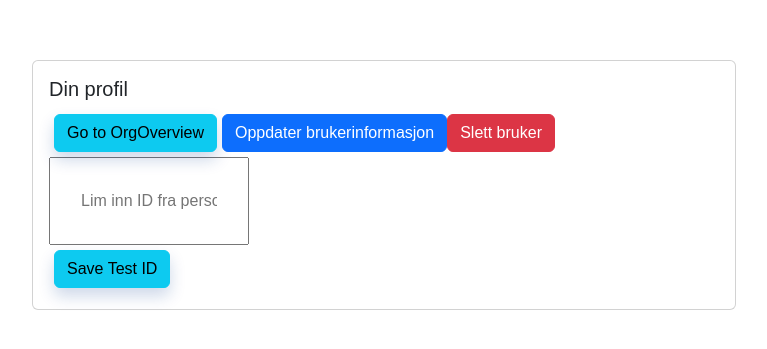
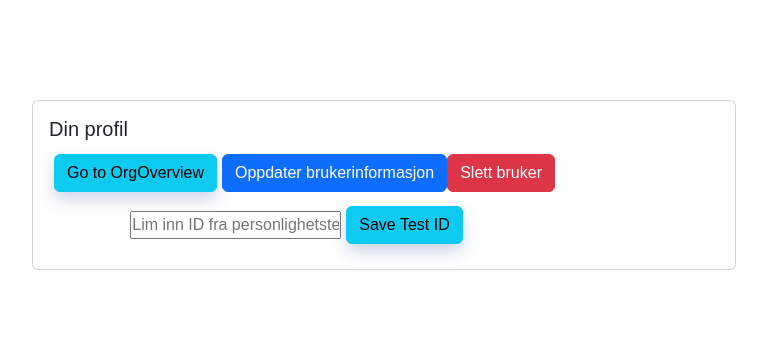
Before and after one commit to fielcool/app2000-gruppe13, a React (Create React App) app in the folder client/: page /LoggedInUser in a window 1280 px wide. Shown: the part 215-564 px from the top of the page, without its empty margins (256-1023 px from the left). Built offline with nearby package versions, Linux system fonts and the light colour scheme.

Commit message:
modified:   client/src/App.css 	modified:   client/src/PersonalityTestIdForm.js

```diff
--- a/client/src/App.css
+++ b/client/src/App.css
@@ -62,8 +62,8 @@ a {
 
 .id-input{
   display: flex;
-  width: 200px;
-  padding: 30px;
+  width: 500px;
+  padding: 4px;
   justify-content: center;
   align-items: center;
 }
--- a/client/src/PersonalityTestIdForm.js
+++ b/client/src/PersonalityTestIdForm.js
@@ -29,8 +29,8 @@ function PersonalityTestIdForm({ authToken }) {
   };
 
   return (
-    <form onSubmit={handleSubmit}>
-      <input className="id-input"
+    <form onSubmit={handleSubmit}className="id-input">
+      <input
         type="text"
         value={resultatId}
         onChange={handleTestIdChange}
```
